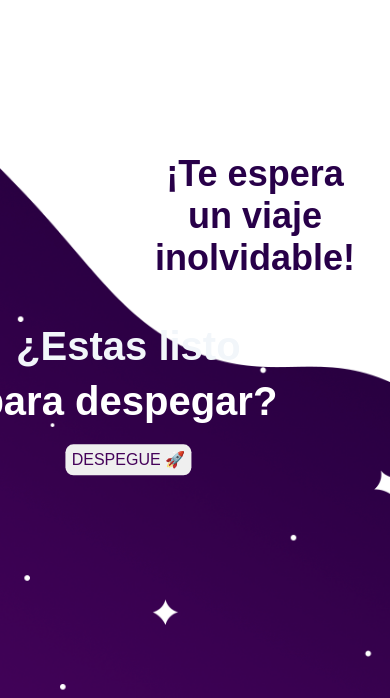
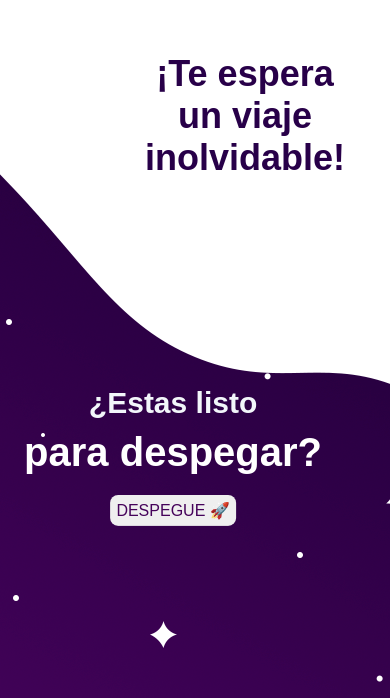
Before and after one commit to Kitatzu/StarLand, a React (Vite) app in the folder Frontend/: page / in a window 390 px wide. Shown: the part 146-844 px from the top of the page. Built offline with nearby package versions, Linux system fonts and the light colour scheme.

Commit message:
Responsive desing landing page

```diff
--- a/Frontend/package.json
+++ b/Frontend/package.json
@@ -13,6 +13,7 @@
     "@fontsource-variable/inter": "^5.0.17",
     "@fontsource-variable/montserrat": "^5.0.18",
     "@fontsource-variable/roboto-condensed": "^5.0.2",
+    "atropos": "^2.0.2",
     "axios": "^1.6.7",
     "jwt-decode": "^4.0.0",
     "react": "^18.2.0",
--- a/Frontend/src/css/Landing.module.css
+++ b/Frontend/src/css/Landing.module.css
@@ -68,3 +68,33 @@
   color: #280049;
   font-weight: bold;
 }
+
+@media (width < 800px) {
+  .landing_container {
+    background-color: #280049;
+    background-size: auto;
+  }
+
+  .text_container {
+    padding: 0 1rem 10rem 0;
+  }
+
+  .title_container {
+    transform: translate(-5%, 80%);
+    animation: float 2s infinite alternate ease-in-out;
+  }
+
+  .title_container h1,
+  span {
+    font-size: 1.5rem;
+  }
+
+  @keyframes float {
+    0% {
+      transform: translate(-5%, 100%);
+    }
+    100% {
+      transform: translate(-5%, 75%);
+    }
+  }
+}
--- a/Frontend/src/pages/Landing.jsx
+++ b/Frontend/src/pages/Landing.jsx
@@ -1,5 +1,6 @@
 import css from "../css/Landing.module.css";
 import { useNavigate } from "react-router-dom";
+import Atropos from "atropos/react";
 
 export const Landing = () => {
   const navigate = useNavigate();
```
Also changed, not shown: 1 other file (tests, documents, lock files or other folders).
